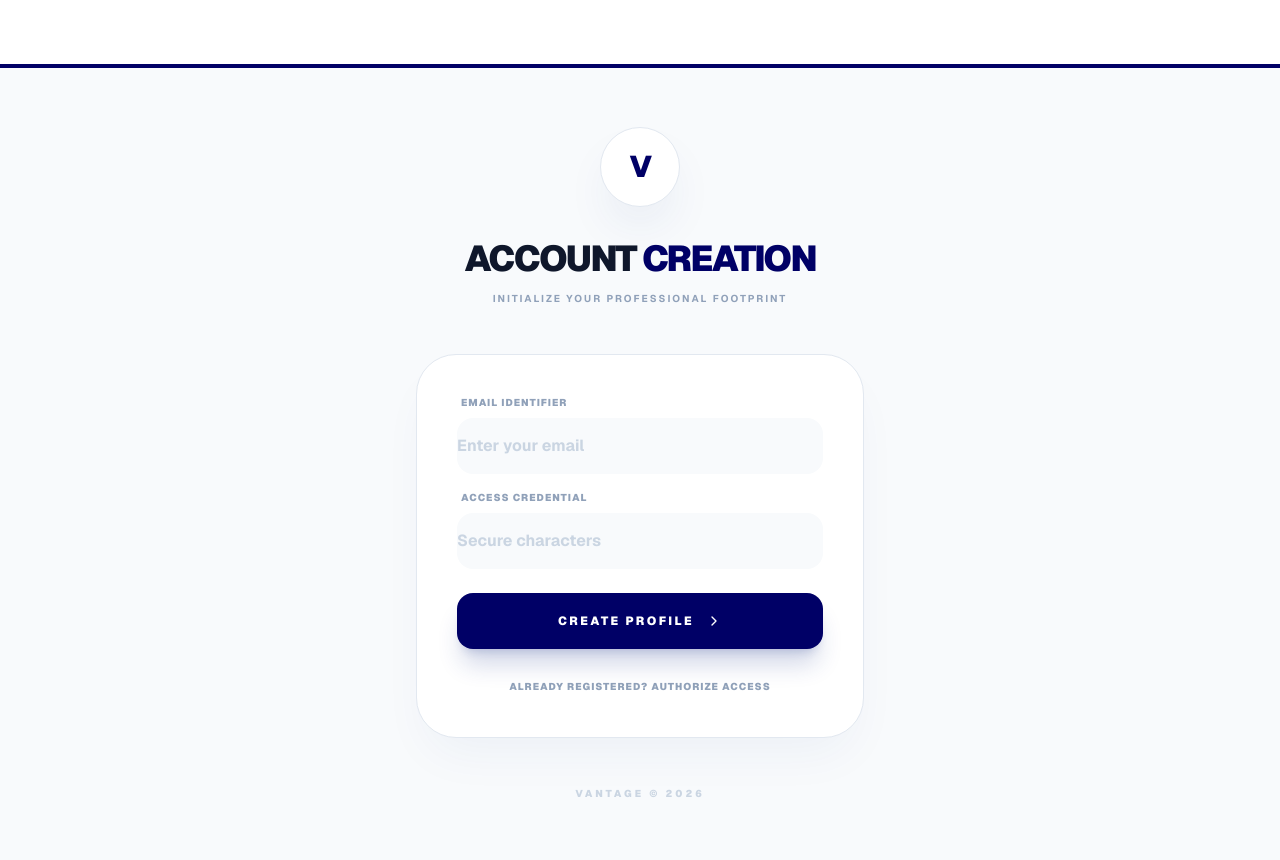
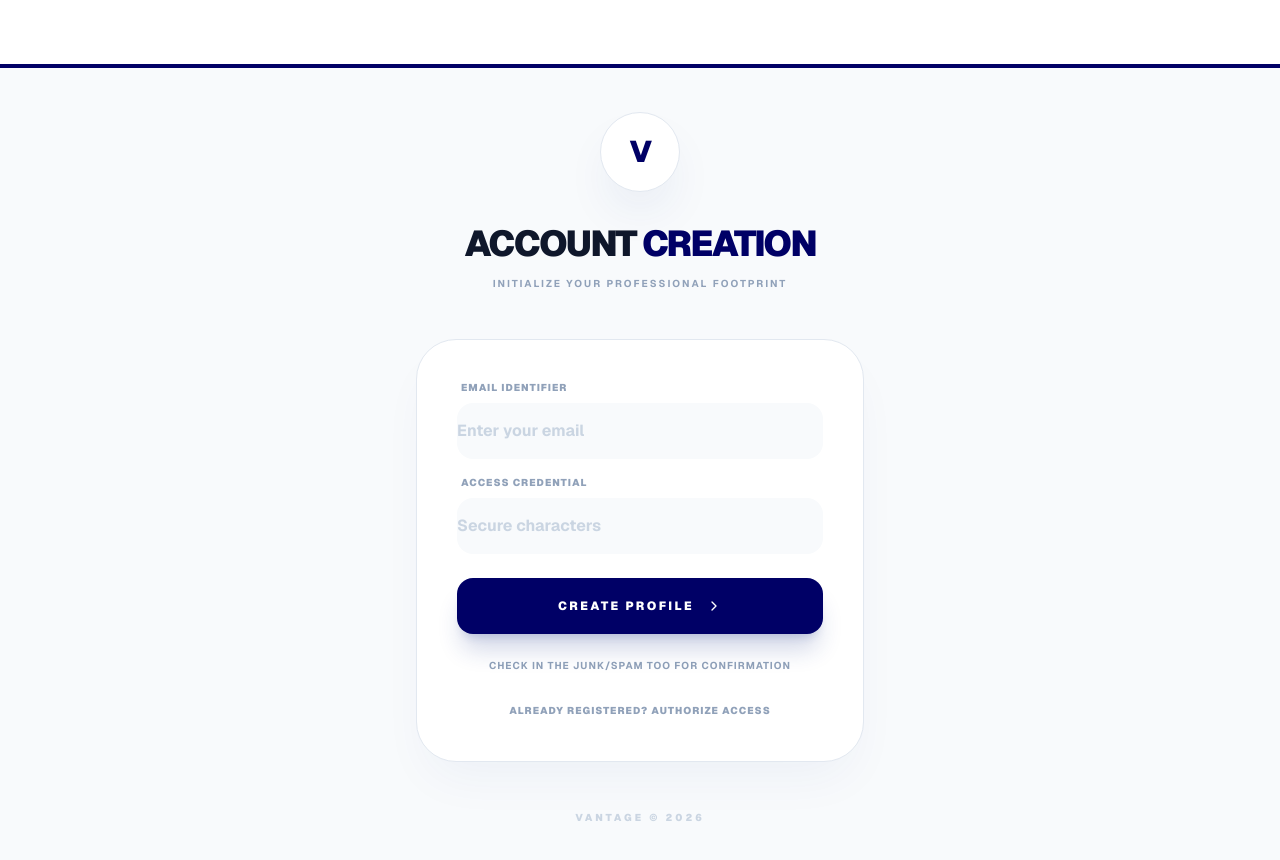
Before and after one commit to sakthivel-136/ai-interview, a Next.js app in the folder frontend/: page /register in a window 1280 px wide. Shown: the top 860 px of the page. Built offline with nearby package versions, Linux system fonts and the light colour scheme; no server answers.

Commit message:
update registration page to add junk/spam check message

```diff
--- a/frontend/app/register/page.tsx
+++ b/frontend/app/register/page.tsx
@@ -107,6 +107,10 @@ export default function RegisterPage() {
                             )}
                         </button>
 
+                        <p className="mt-4 text-center text-[10px] text-slate-400 font-bold uppercase tracking-widest">
+                            Check in the junk/spam too for confirmation
+                        </p>
+
                         <div className="text-center">
                             <Link href="/login" className="text-[10px] font-black text-slate-400 hover:text-[#000066] uppercase tracking-widest transition-colors">
                                 Already Registered? Authorize Access
```
